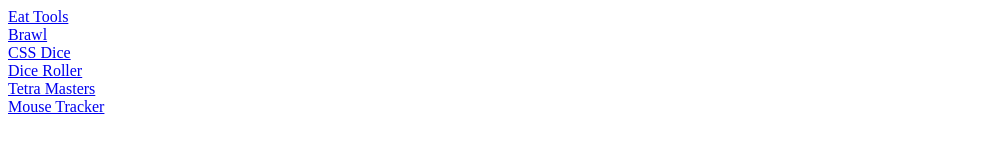
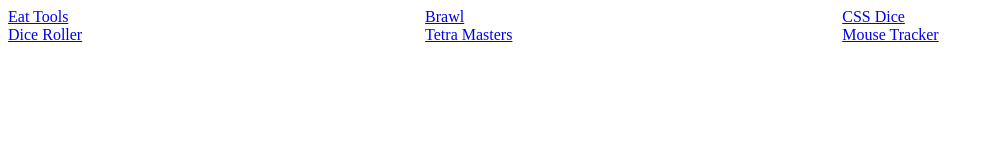
Before and after one commit to jleritte/jleritte.github.io, a plain HTML site: page index.html in a window 1280 px wide. Shown: the whole page, without its empty margins (0-994 px from the left). Drawn offline with Linux system fonts and the light colour scheme.

Commit message:
start styles

```diff
--- a/index.html
+++ b/index.html
@@ -6,8 +6,15 @@
 	<link rel="icon" href="favicon.ico"/>
 	<style>
 		.links {
+			width: 100%;
 			display: flex;
-			flex-direction: column;
+			flex-direction: row;
+			flex-wrap: wrap;
+		}
+		.links A {
+			width: 33%;
+			height: 25%;
+
 		}
 	</style>
 </head>
```
